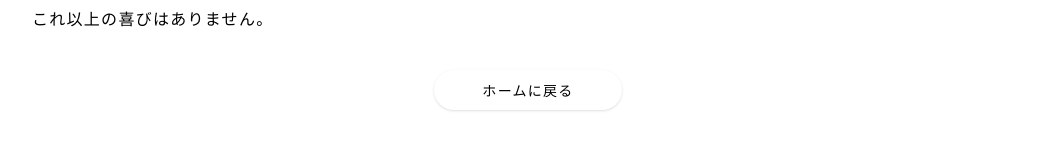
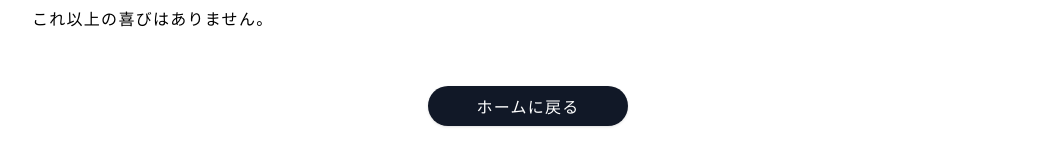
Before and after one commit to Risa2024/imaya-web, a Next.js app: page /about in a window 1280 px wide. Shown: the part 2007-2173 px from the top of the page, without its empty margins (112-1167 px from the left). Built offline with nearby package versions, Linux system fonts and the light colour scheme.

Commit message:
fix：各種ボタン調整

```diff
--- a/src/app/about/page.tsx
+++ b/src/app/about/page.tsx
@@ -85,7 +85,7 @@ export default async function AboutPage() {
         これ以上の喜びはありません。
       </p>
       <p className='text-center'>
-        <Button className='mb-16 rounded-full bg-white px-12 py-5 hover:bg-gray-200'>
+        <Button className='mb-10 mt-4 rounded-full bg-gray-900 px-10 py-4 text-sm text-white transition-all hover:scale-105 hover:bg-gray-600 sm:px-12 sm:py-5 sm:text-base'>
           <Link href='/'>ホームに戻る</Link>
         </Button>
       </p>
--- a/src/app/page.tsx
+++ b/src/app/page.tsx
@@ -101,7 +101,7 @@ export default async function WelcomePage() {
                         <br />
                         ３時間待ちは当たり前の大人気店です。
                       </p>
-                      <Button className='mt-4 rounded-full bg-gray-900 px-10 py-4 text-sm text-white transition-all hover:scale-105 hover:bg-gray-600 sm:px-12 sm:py-5 sm:text-base'>
+                      <Button className='mb-10 mt-4 rounded-full bg-gray-900 px-10 py-4 text-sm text-white transition-all hover:scale-105 hover:bg-gray-600 sm:px-12 sm:py-5 sm:text-base'>
                         <Link href='/about'>今屋のハンバーガー愛媛とは</Link>
                       </Button>
                     </div>
@@ -136,7 +136,7 @@ export default async function WelcomePage() {
                         <br />
                         幻のハンバーガーを味わいたいと、３時間待ちは当たり前の大人気店です。
                       </p>
-                      <Button className='mt-4 rounded-full bg-gray-900 px-10 py-4 text-sm text-white transition-all hover:scale-105 hover:bg-gray-600 sm:px-12 sm:py-5 sm:text-base'>
+                      <Button className='mb-10 mt-4 rounded-full bg-gray-900 px-10 py-4 text-sm text-white transition-all hover:scale-105 hover:bg-gray-600 sm:px-12 sm:py-5 sm:text-base'>
                         <Link href='/about'>今屋のハンバーガー愛媛とは</Link>
                       </Button>
                     </div>
```
